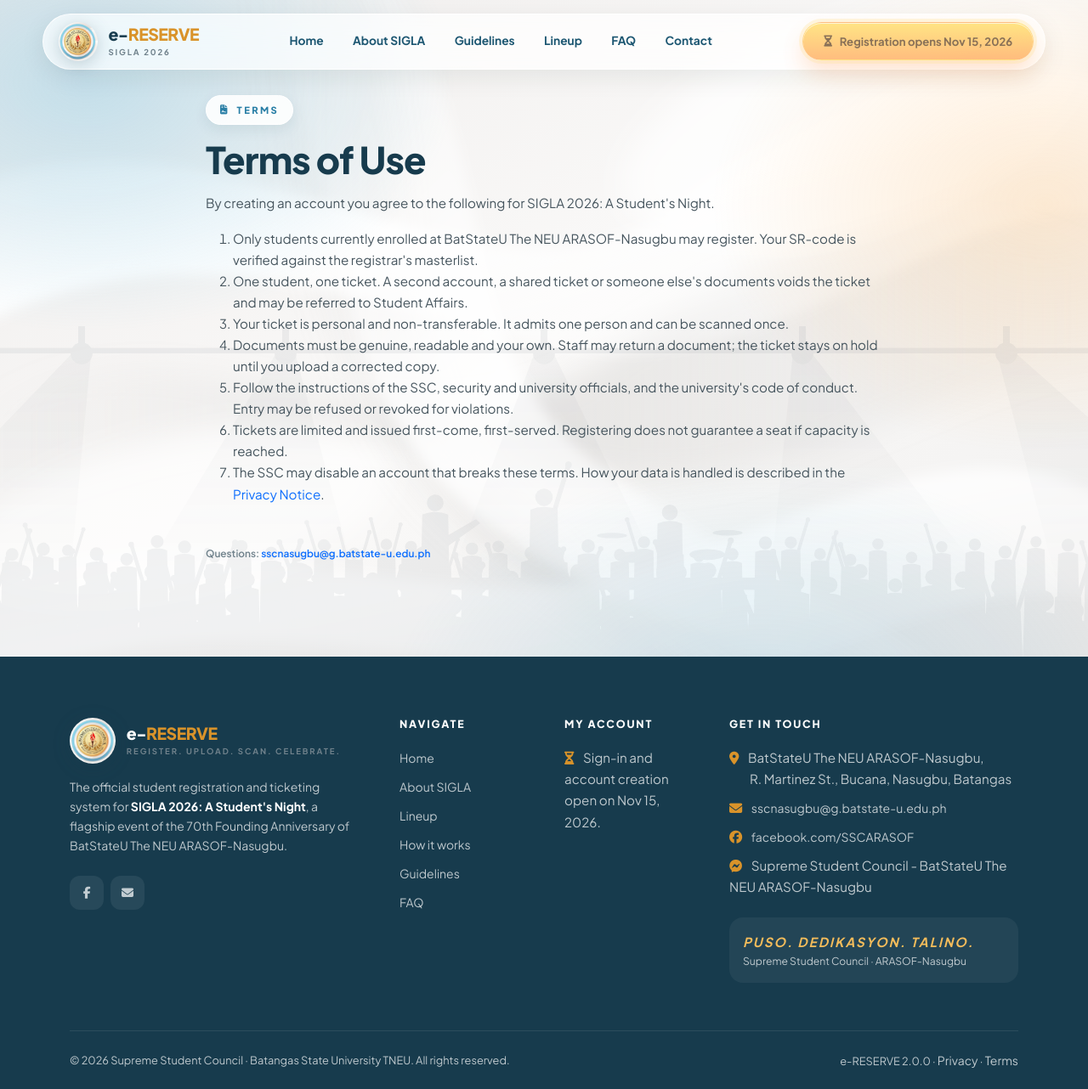
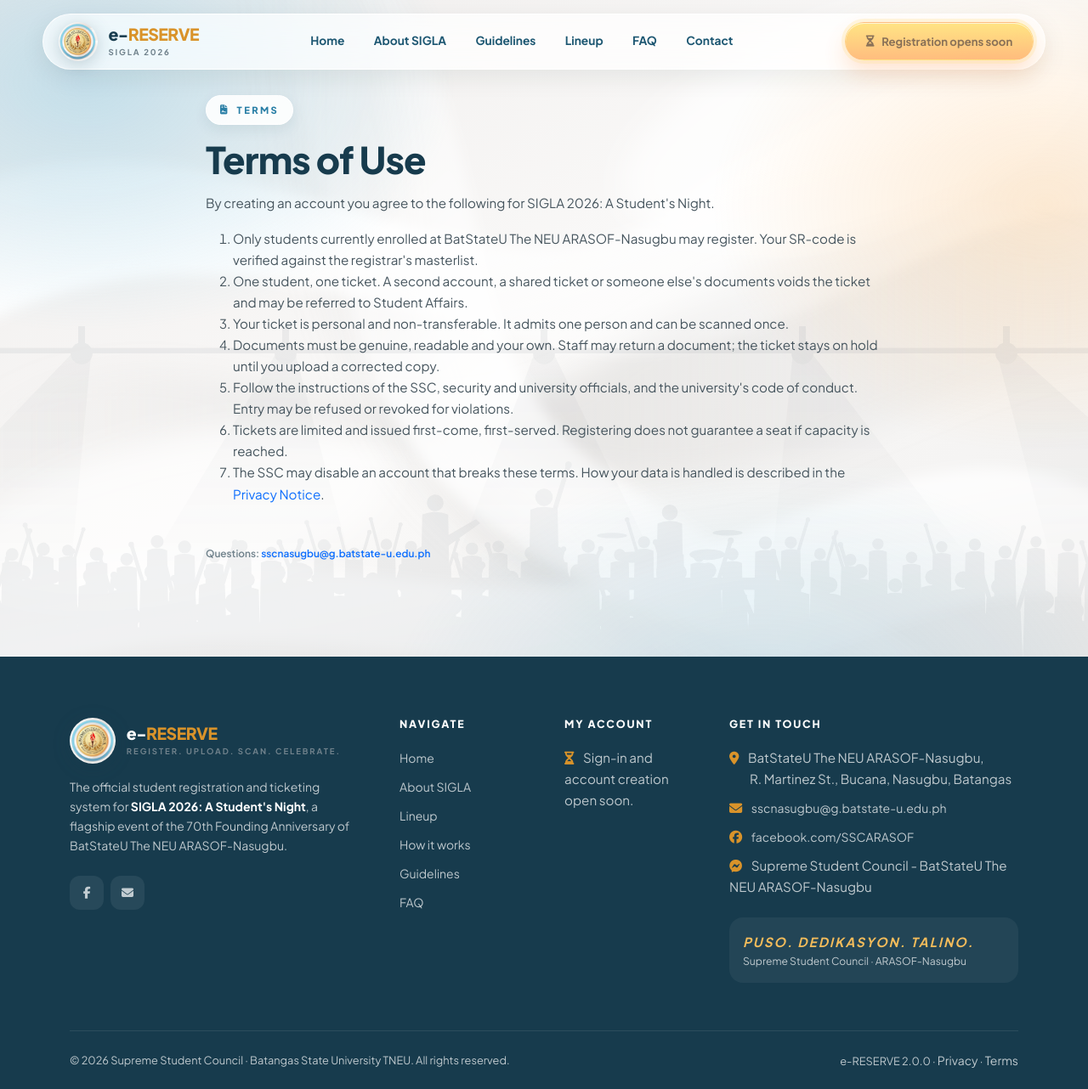
Before and after one commit to kristine9030/e-RESERVE, a Laravel app: page /terms in a window 1280 px wide. Shown: the whole page at 85% size. Run offline with Laravel 12, Linux system fonts and the light colour scheme; data that the repository does not hold is empty.

Commit message:
Keep registration closed until the SSC opens it, and hide the opening date from students
With nothing saved in Site Settings the student doors now default to closed
(ereserve.event.student_access_default, STUDENT_ACCESS_DEFAULT overrides; tests
use auto). The planned opening moment moves to Nov 15, 7:00 PM and is only shown
to staff. Students see 'Registration opens soon' on the landing page, nav,
footer, FAQ and the redirect notice.

Co-Authored-By: Claude Sonnet 5.5 <noreply@anthropic.com>

```diff
--- a/app/Http/Middleware/EnsureStudentAccess.php
+++ b/app/Http/Middleware/EnsureStudentAccess.php
@@ -21,8 +21,8 @@ class EnsureStudentAccess
 
         return redirect()->route('home')->with('flash', flash(
             'info',
-            'Registration opens ' . StudentAccess::opensAtText('M j, Y'),
-            'Sign-in and account creation open on ' . StudentAccess::opensAtText('M j, Y') . '. See you then!'
+            'Registration opens soon',
+            'Sign-in and account creation are not open yet. Please check back soon!'
         ));
     }
 }
--- a/app/Services/StudentAccess.php
+++ b/app/Services/StudentAccess.php
@@ -11,9 +11,9 @@ use Carbon\Carbon;
  * SSC keeps testing everything through their own door at /ssc.
  *
  * Modes, kept in the student_access setting:
- *   auto   — follow the schedule: open once the opening moment passes (default)
+ *   auto   — follow the schedule: open once the opening moment passes
  *   open   — open right now, whatever the schedule says
- *   closed — shut until the SSC changes this, whatever the schedule says
+ *   closed — shut until the SSC changes this, whatever the schedule says (default when nothing is saved)
  */
 class StudentAccess
 {
@@ -21,7 +21,14 @@ class StudentAccess
     {
         $mode = Setting::read('student_access');
 
-        return in_array($mode, ['auto', 'open', 'closed'], true) ? $mode : 'auto';
+        if (in_array($mode, ['auto', 'open', 'closed'], true)) {
+            return $mode;
+        }
+
+        // Nothing saved yet: stay shut until the SSC opens it (STUDENT_ACCESS_DEFAULT overrides, e.g. in tests).
+        $default = (string) config('ereserve.event.student_access_default');
+
+        return in_array($default, ['auto', 'open', 'closed'], true) ? $default : 'closed';
     }
 
     /** True once students may sign in and create accounts. */
--- a/app/Support/SiteContent.php
+++ b/app/Support/SiteContent.php
@@ -90,7 +90,7 @@ class SiteContent
 
         // The soft launch: while the doors are shut, say so.
         if (! StudentAccess::open()) {
-            $faqs[] = ['When can I create an account?', 'This page is already live, but sign-in and account creation open on ' . StudentAccess::opensAtText('M j, Y') . '. You can already read the guidelines, the lineup and this FAQ while you wait.'];
+            $faqs[] = ['When can I create an account?', 'This page is already live, but sign-in and account creation are not open yet. Please check back soon. You can already read the guidelines, the lineup and this FAQ while you wait.'];
         }
 
         return array_merge($faqs, [
--- a/config/ereserve.php
+++ b/config/ereserve.php
@@ -25,7 +25,10 @@ return [
         'capacity'  => 3000,
 
         /** Soft launch: when student sign-in & account creation open to the public (SSC overrides it in Site Settings). */
-        'registration_opens_at' => env('STUDENT_ACCESS_OPENS_AT', '2026-11-15T02:00:00'),
+        /** What applies before the SSC saves anything in Site Settings: closed = the SSC opens it by hand. */
+        'student_access_default' => env('STUDENT_ACCESS_DEFAULT', 'closed'),
+
+        'registration_opens_at' => env('STUDENT_ACCESS_OPENS_AT', '2026-11-15T19:00:00'),
     ],
 
     /** name, kind, icon, photo (null = placeholder) */
--- a/phpunit.xml
+++ b/phpunit.xml
@@ -31,6 +31,7 @@
         <env name="QUEUE_CONNECTION" value="sync"/>
         <env name="SESSION_DRIVER" value="array"/>
         <env name="STUDENT_ACCESS_OPENS_AT" value="2000-01-01T00:00:00"/>
+        <env name="STUDENT_ACCESS_DEFAULT" value="auto"/>
         <env name="PULSE_ENABLED" value="false"/>
         <env name="TELESCOPE_ENABLED" value="false"/>
         <env name="NIGHTWATCH_ENABLED" value="false"/>
--- a/resources/views/partials/public_footer.blade.php
+++ b/resources/views/partials/public_footer.blade.php
@@ -39,7 +39,7 @@
                 <ul class="footer-links">
                     @if (!is_logged_in() && !student_access_open())
                         <li><i class="fa-solid fa-hourglass-half text-gold me-2"></i>
-                            Sign-in and account creation open on {{ student_access_opens_at('M j, Y') }}.</li>
+                            Sign-in and account creation open soon.</li>
                     @else
                         <li><a href="{{ route('login') }}">Sign In</a></li>
                         <li><a href="{{ route('dashboard') }}">Dashboard</a></li>
--- a/resources/views/partials/public_nav.blade.php
+++ b/resources/views/partials/public_nav.blade.php
@@ -36,7 +36,7 @@
                             <li><a class="dropdown-item" href="{{ route('login') }}"><i class="fa-solid fa-right-to-bracket me-2"></i>Sign In</a></li>
                             <li><a class="dropdown-item fw-bold nav-more-cta" href="{{ route('register') }}"><i class="fa-solid fa-ticket me-2"></i>Get my ticket</a></li>
                         @else
-                            <li><span class="dropdown-item"><i class="fa-solid fa-hourglass-half me-2"></i>Registration opens {{ student_access_opens_at('M j, Y') }}</span></li>
+                            <li><span class="dropdown-item"><i class="fa-solid fa-hourglass-half me-2"></i>Registration opens soon</span></li>
                         @endif
                     </ul>
                 </li>
@@ -67,8 +67,8 @@
                         </a>
                     @else
                         <span class="btn btn-gold btn-sm2" style="opacity:.65;pointer-events:none;"
-                              title="Sign-in and account creation open on {{ student_access_opens_at() }}">
-                            <i class="fa-solid fa-hourglass-half"></i> Registration opens {{ student_access_opens_at('M j, Y') }}
+                              title="Registration opens soon">
+                            <i class="fa-solid fa-hourglass-half"></i> Registration opens soon
                         </span>
                     @endif
                 @endif
```
Also changed, not shown: resources/views/landing.blade.php (+5 -5 lines).
